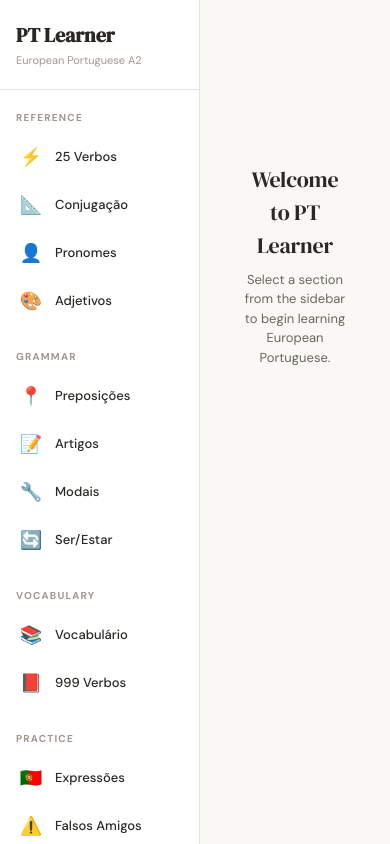
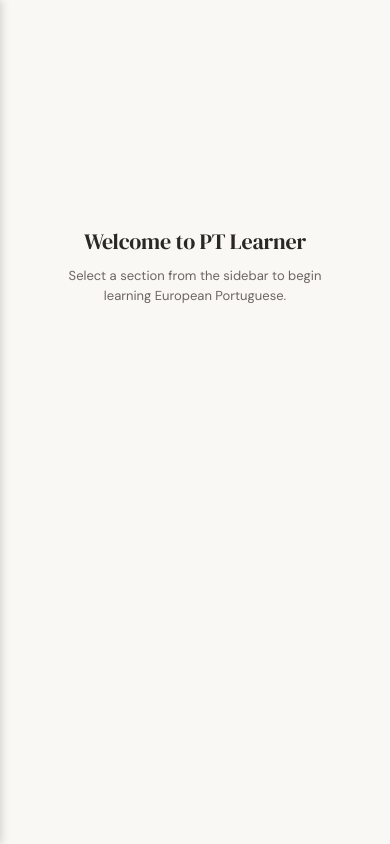
Before and after one commit to barnymurt/ptlearner, a React (Vite) app: page / in a window 390 px wide. Built offline with nearby package versions, Linux system fonts and the light colour scheme.

Commit message:
Mobile: sidebar becomes slide-out menu with hamburger toggle

```diff
--- a/src/App.jsx
+++ b/src/App.jsx
@@ -1307,12 +1307,17 @@ const SECTION_GROUPS = [
   },
 ];
 
-function Sidebar({ section, onSelect }) {
+function Sidebar({ section, onSelect, isOpen, onClose }) {
   return (
-    <aside className="sidebar">
+    <aside className={`sidebar ${isOpen ? 'sidebar-open' : ''}`}>
       <div className="sidebar-header">
-        <h1 className="sidebar-title">PT Learner</h1>
-        <p className="sidebar-subtitle">European Portuguese A2</p>
+        <div className="sidebar-header-row">
+          <div>
+            <h1 className="sidebar-title">PT Learner</h1>
+            <p className="sidebar-subtitle">European Portuguese A2</p>
+          </div>
+          <button className="sidebar-close-btn" onClick={onClose}>✕</button>
+        </div>
       </div>
       <nav className="sidebar-nav">
         {SECTION_GROUPS.map(group => (
@@ -1361,6 +1366,7 @@ class ErrorBoundary extends React.Component {
 export default function App() {
   const [section, setSection] = useState(null);
   const [showEnglish, setShowEnglish] = useState(false);
+  const [sidebarOpen, setSidebarOpen] = useState(false);
   const SectionComp = section ? (SECTION_MAP[section] || Verbs25Section) : null;
 
   useEffect(() => {
@@ -1370,14 +1376,23 @@ export default function App() {
     } catch {}
   }, []);
 
+  const handleSectionSelect = (id) => {
+    setSection(id);
+    setSidebarOpen(false);
+  };
+
   return (
     <ErrorBoundary>
       <div className="app">
         <style>{`@import url('https://fonts.googleapis.com/css2?family=DM+Serif+Display&family=DM+Sans:wght@400;500;600;700&family=JetBrains+Mono:wght@400;500&display=swap');`}</style>
-        <Sidebar section={section} onSelect={setSection} />
+        <Sidebar section={section} onSelect={handleSectionSelect} isOpen={sidebarOpen} onClose={() => setSidebarOpen(false)} />
+        {sidebarOpen && <div className="sidebar-overlay" onClick={() => setSidebarOpen(false)} />}
         <main className="main-content">
           {section && (
             <div className="section-nav">
+              <button className="hamburger-btn" onClick={() => setSidebarOpen(!sidebarOpen)}>
+                <span className="hamburger-icon">{sidebarOpen ? '✕' : '☰'}</span>
+              </button>
               <div className="section-nav-title">
                 {SECTIONS.find(s => s.id === section)?.label || section}
               </div>
--- a/src/index.css
+++ b/src/index.css
@@ -223,6 +223,51 @@ a:hover { text-decoration: underline; }
   align-items: center;
   padding: 0 var(--space-4);
   gap: var(--space-3);
+}
+
+.hamburger-btn {
+  display: none;
+  background: transparent;
+  border: none;
+  cursor: pointer;
+  padding: 8px;
+  border-radius: 6px;
+}
+
+.hamburger-btn:hover {
+  background: var(--bg-hover);
+}
+
+.hamburger-icon {
+  font-size: 20px;
+  color: var(--text-primary);
+}
+
+.sidebar-close-btn {
+  display: none;
+  background: transparent;
+  border: none;
+  cursor: pointer;
+  font-size: 18px;
+  color: var(--text-tertiary);
+  padding: 4px;
+}
+
+.sidebar-header-row {
+  display: flex;
+  justify-content: space-between;
+  align-items: flex-start;
+}
+
+.sidebar-overlay {
+  display: none;
+  position: fixed;
+  top: 0;
+  left: 0;
+  right: 0;
+  bottom: 0;
+  background: rgba(0, 0, 0, 0.4);
+  z-index: 199;
 }
 
 /* ─── Section Header ─── */
@@ -1208,9 +1253,29 @@ a:hover { text-decoration: underline; }
 }
 
 /* ─── Mobile responsive ─── */
+@media (max-width: 768px) {
+  .hamburger-btn { display: block; }
+  .sidebar-overlay { display: block; }
+  .sidebar {
+    position: fixed;
+    left: 0;
+    top: 0;
+    bottom: 0;
+    z-index: 200;
+    transform: translateX(-100%);
+    transition: transform 0.25s ease;
+    width: 280px;
+    box-shadow: 2px 0 8px rgba(0,0,0,0.15);
+  }
+  .sidebar.sidebar-open {
+    transform: translateX(0);
+  }
+  .sidebar-close-btn { display: block; }
+  .section-nav { gap: var(--space-2); }
+}
+
 @media (max-width: 480px) {
   .content { padding: var(--space-3); padding-bottom: var(--space-8); }
-  .sidebar { width: 200px; }
   .card { padding: var(--space-3); }
   .sec-title { font-size: 22px; }
   .flashcard { padding: var(--space-8) var(--space-4); }
```
